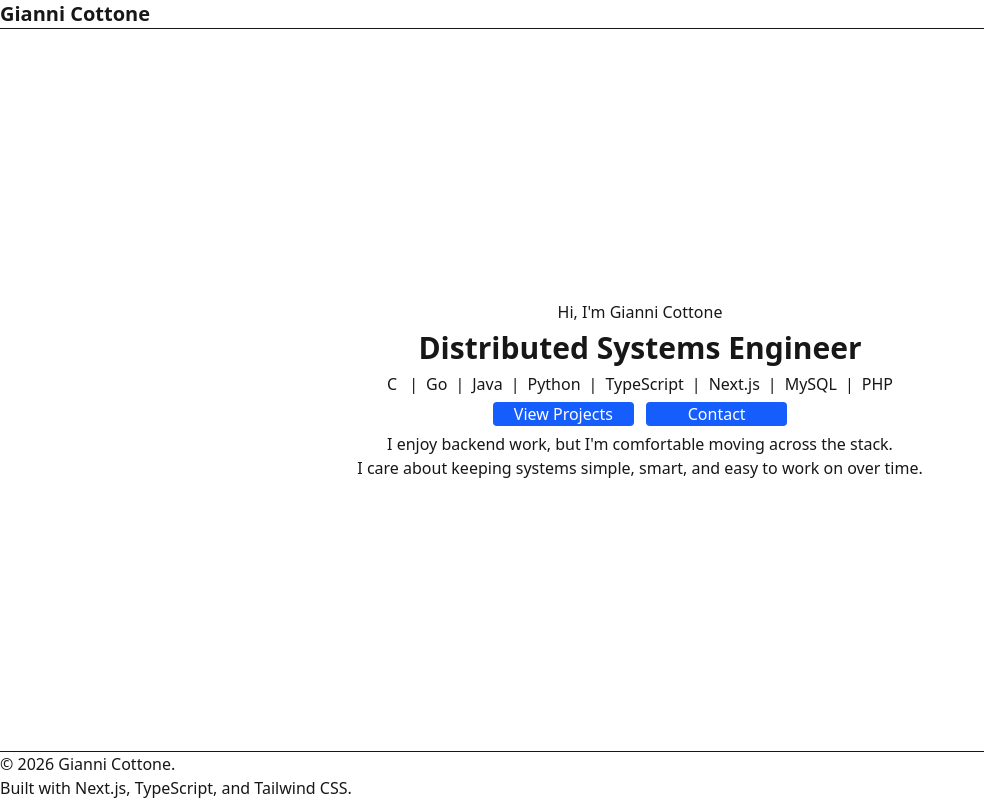
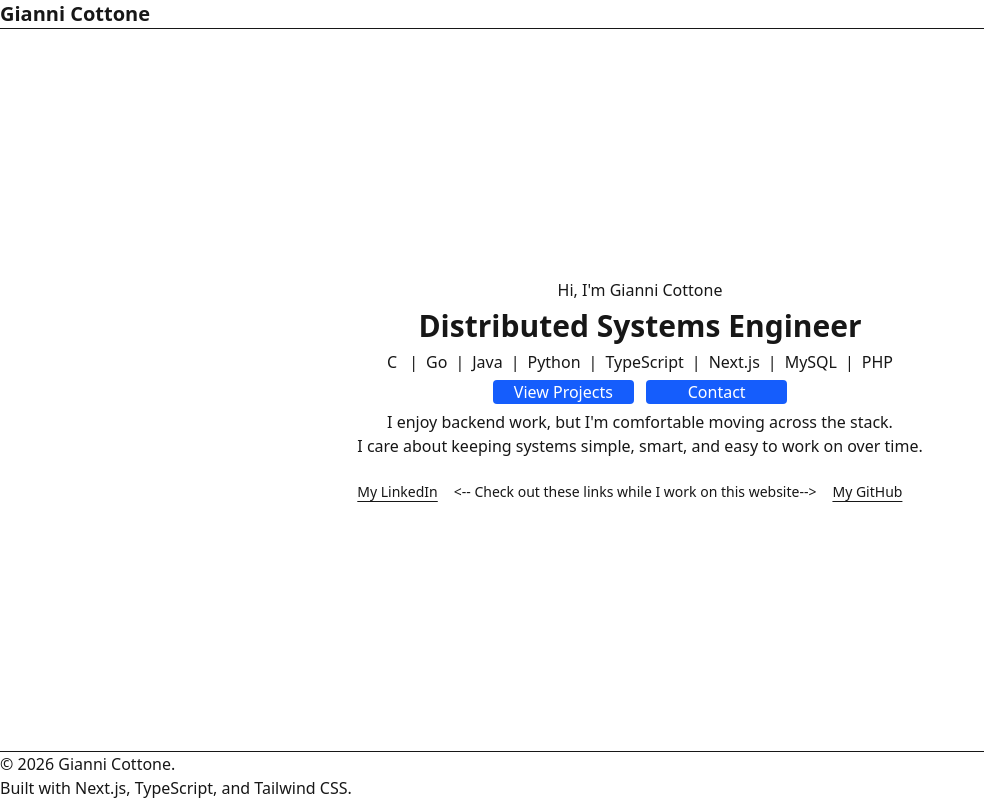
Before and after one commit to giannicottone/gianni-portfolio, a Next.js app: page / in a window 1280 px wide. Shown: the whole page, without its empty margins (0-984 px from the left). Built offline with nearby package versions, Linux system fonts and the light colour scheme.

Commit message:
added links to my linkedin and github

```diff
--- a/src/app/page.tsx
+++ b/src/app/page.tsx
@@ -47,7 +47,23 @@ export default function Home() {
           </span>
         </p>
 
-
+        <div className="mt-6 flex gap-4 text-sm">
+        <Link
+          href="https://www.linkedin.com/in/gianni-cottone/"
+          rel="noopener noreferrer"
+          className="hover:text-neutral-400 underline underline-offset-4"
+        >
+          My LinkedIn
+        </Link>
+        <p>{"<--"} Check out these links while I work on this website{"-->"}</p>
+        <Link
+          href="https://github.com/giannicottone"
+          rel="noopener noreferrer"
+          className="hover:text-neutral-400 underline underline-offset-4"
+        >
+          My GitHub
+        </Link>
+        </div>
 
       </section>
 
```
